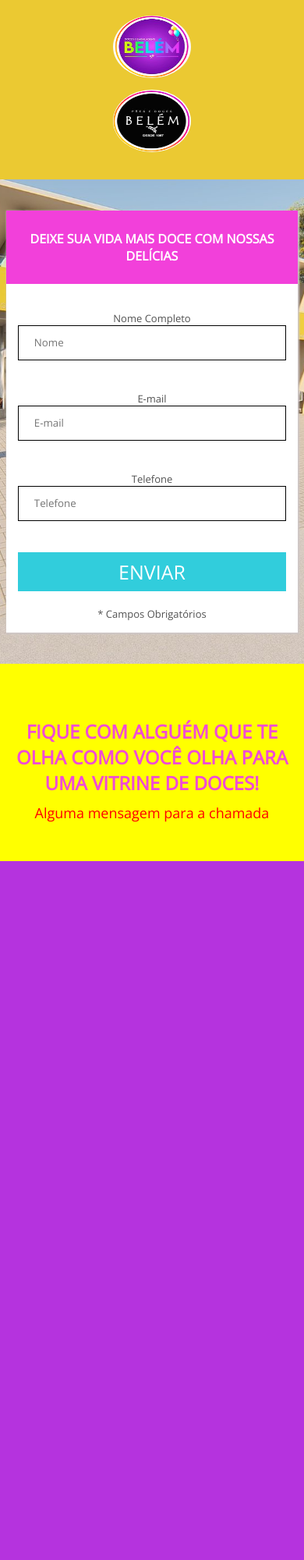
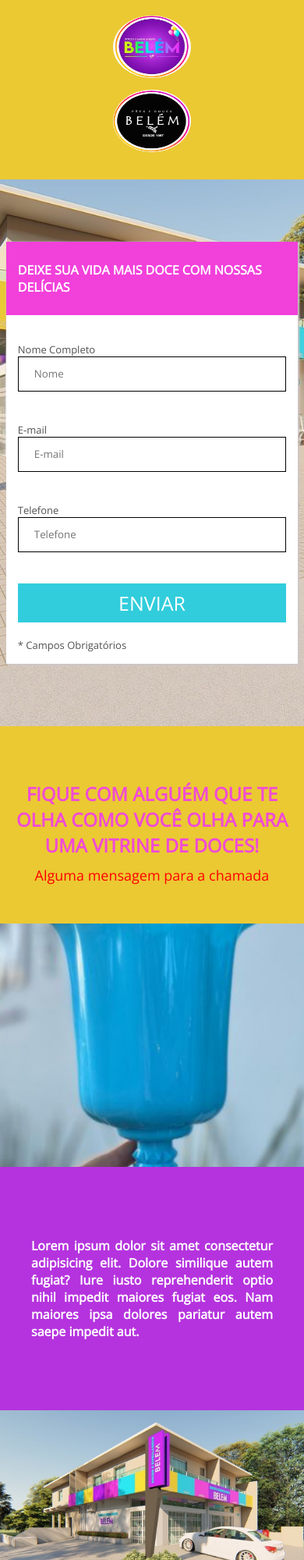
Before and after one commit to Roger-Klotz/landing-page-html-css, a plain HTML site: page index.html in a window 390 px wide. Shown: the top 2000 px of the page at 78% size. Before the commit the page ends 1104 px from the top, so only its background shows below. Drawn offline with nearby package versions, Linux system fonts and the light colour scheme.

Commit message:
ajuste display flex e footer

```diff
--- a/css/style.css
+++ b/css/style.css
@@ -22,7 +22,7 @@ body{
 /*divs gerais*/
 .container{
     width: 100%;
-    max-width: 1200px;
+    max-width: 1024px;
     margin: 0 auto;
 }
 
@@ -85,12 +85,14 @@ section.cover-form{
 .form-container{
     position: absolute;
     right: 30px;
-    /*z-index: 2;*/
+    z-index: 2;
     /*float: right;*/
     width: 400px;
     /*margin-right: 60px;*/
     height: 105%;
     /*position: relative;*/
+    -webkit-box-shadow: 2px 2px 5px 0px rgba(117,117,117,1);
+	-moz-box-shadow: 2px 2px 5px 0px rgba(117,117,117,1);
     top: -2.5%;
     box-shadow: 1px 1px 2px 1px rgb(206, 199, 199);
     background-color: #FFFFFF;
@@ -154,7 +156,7 @@ section.chamada{
     /*padding: 50px 0;*/
     width: 100%;
     text-align: center;
-    /*position: relative;*/
+    position: relative;
     /*top: -50px;*/
     /*display: inline-block;*/
     /*background-color: #FFFFFF;*/
@@ -163,7 +165,7 @@ section.chamada{
 
 section.chamada .container{
     padding: 70px 0 50px 0;
-    background-color: yellow;
+    background-color: #EBC932;
 }
 
 
@@ -189,6 +191,41 @@ section.chamada p{
 }
 
 
+.flex-mosaico{
+	display: flex;
+}
+
+.first-mosaic-item{
+    /*background-image: url(../images/forma-de-pãp-de-queijo.png);*/
+	background-position: center;
+	background-size: cover;
+	width: 60%;
+}
+
+.second-mosaic-item{
+	background-color: #B533DE;
+	padding:90px 40px;
+	width: 40%;
+}
+
+.second-mosaic-item p{
+	color: white;
+    font-weight: bold;
+}
+
+
+footer .container{
+	text-align: center;
+	padding: 8px; 0;
+	background-color:#EBC932;
+}
+
+footer img{
+	width: 90px;
+    border-radius: 50% 50%;
+}
+
+
 @media screen and (max-width: 960px){
 
 	.bg{
@@ -206,13 +243,51 @@ section.chamada p{
 	}
 }
 
-@media screen and (max-width: 510px) {
+
+
+@media screen and (max-width: 1024px){
+
+	.bg{
+		height: auto;
+		padding: 80px 0;
+		text-align: center;
+	}
+
+	.form-container{
+		text-align: left;
+		height: auto;
+		width: 96%;
+		max-width: 400px;
+		position: static;
+		display: inline-block;
+	}
+}
+
+@media screen and (max-width: 768px){
+
+	.flex-mosaico{
+		display: block;
+	}
+
+	.first-mosaic-item{
+		padding-top:80%;
+		width: 100%;
+	}
+
+	.second-mosaic-item{
+		text-align: justify;
+		width: 100%;
+	}
+}
+
+@media screen and (max-width: 510px){
+
 	header{
 		text-align: center;
 	}
 
 	[class^="logo"]{
-        margin-top: 10px;
+		margin-top:10px;
 		display: inline-block;
 		float: none;
 	}
--- a/index.html
+++ b/index.html
@@ -60,5 +60,61 @@
             <div><p>Alguma mensagem para a chamada</p></div>
         </div><!--container-->
     </section><!--chamada-->
+
+    <section class="mosaico">
+
+        <div class="container">
+
+            <div class="flex-mosaico">
+                <div style="background-image: url(images/vaso-belem.png);" class="first-mosaic-item"></div><!--first-mosaic-item--->
+
+                <div class="second-mosaic-item">
+                    <p>Lorem ipsum dolor sit amet consectetur adipisicing elit. Dolore similique autem fugiat? Iure iusto reprehenderit optio nihil impedit maiores fugiat eos. Nam maiores ipsa dolores pariatur autem saepe impedit aut.</p>
+                </div><!--second-mosaic-item-->
+
+            </div><!--flex-mosaico-->
+
+
+            <div class="flex-mosaico">
+                <div style="background-image: url(images/imagem-belem-doces-embalagens2.jpg);" class="first-mosaic-item"></div><!--first-mosaic-item--->
+
+
+                <div class="second-mosaic-item">
+                    <p>Lorem ipsum dolor sit amet consectetur adipisicing elit. Dolore similique autem fugiat? Iure iusto reprehenderit optio nihil impedit maiores fugiat eos. Nam maiores ipsa dolores pariatur autem saepe impedit aut.</p>
+                </div><!--second-mosaic-item-->
+
+            </div><!--flex-mosaico-->
+
+            <div class="flex-mosaico">
+                <div style="background-image: url(images/endereço-belem.png);" class="first-mosaic-item"></div><!--first-mosaic-item--->
+
+
+                <div class="second-mosaic-item">
+                    <p>Lorem ipsum dolor sit amet consectetur adipisicing elit. Dolore similique autem fugiat? Iure iusto reprehenderit optio nihil impedit maiores fugiat eos. Nam maiores ipsa dolores pariatur autem saepe impedit aut.</p>
+                </div><!--second-mosaic-item-->
+
+            </div><!--flex-mosaico-->
+
+            <div class="flex-mosaico">
+                <div style="background-image: url(images/velas-belem.png);" class="first-mosaic-item"></div><!--first-mosaic-item--->
+
+
+                <div class="second-mosaic-item">
+                    <p>Lorem ipsum dolor sit amet consectetur adipisicing elit. Dolore similique autem fugiat? Iure iusto reprehenderit optio nihil impedit maiores fugiat eos. Nam maiores ipsa dolores pariatur autem saepe impedit aut.</p>
+                </div><!--second-mosaic-item-->
+
+            </div><!--flex-mosaico-->
+        </div><!--container-->
+
+
+    </section>
+
+    <footer>
+        <div class="container">
+            <img src="images/logo-belem.png" alt="logo footer">
+        </div><!--container-->
+    </footer>
+
+
 </body>
 </html>
```
Lines whose indentation alone changed are shown as unchanged.
